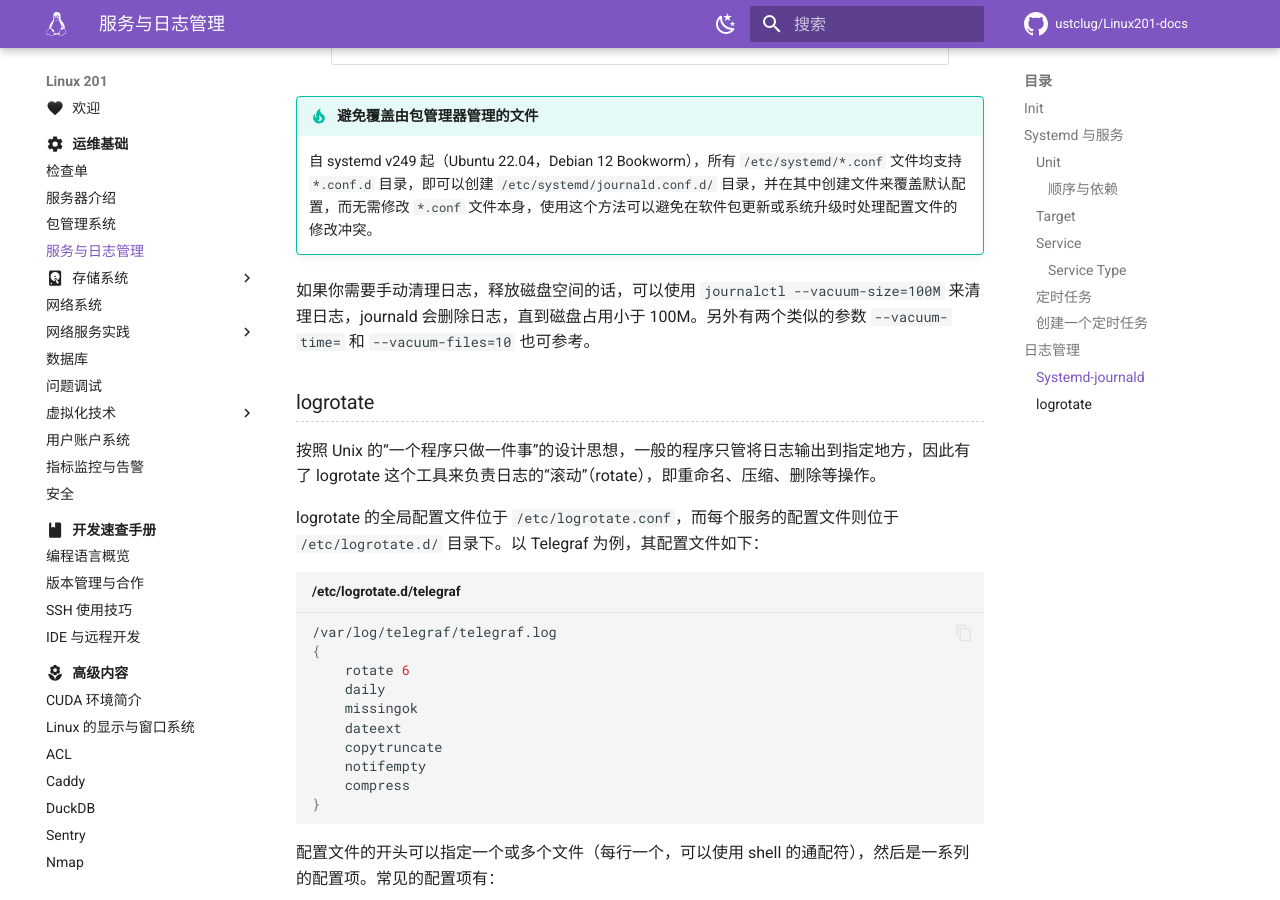
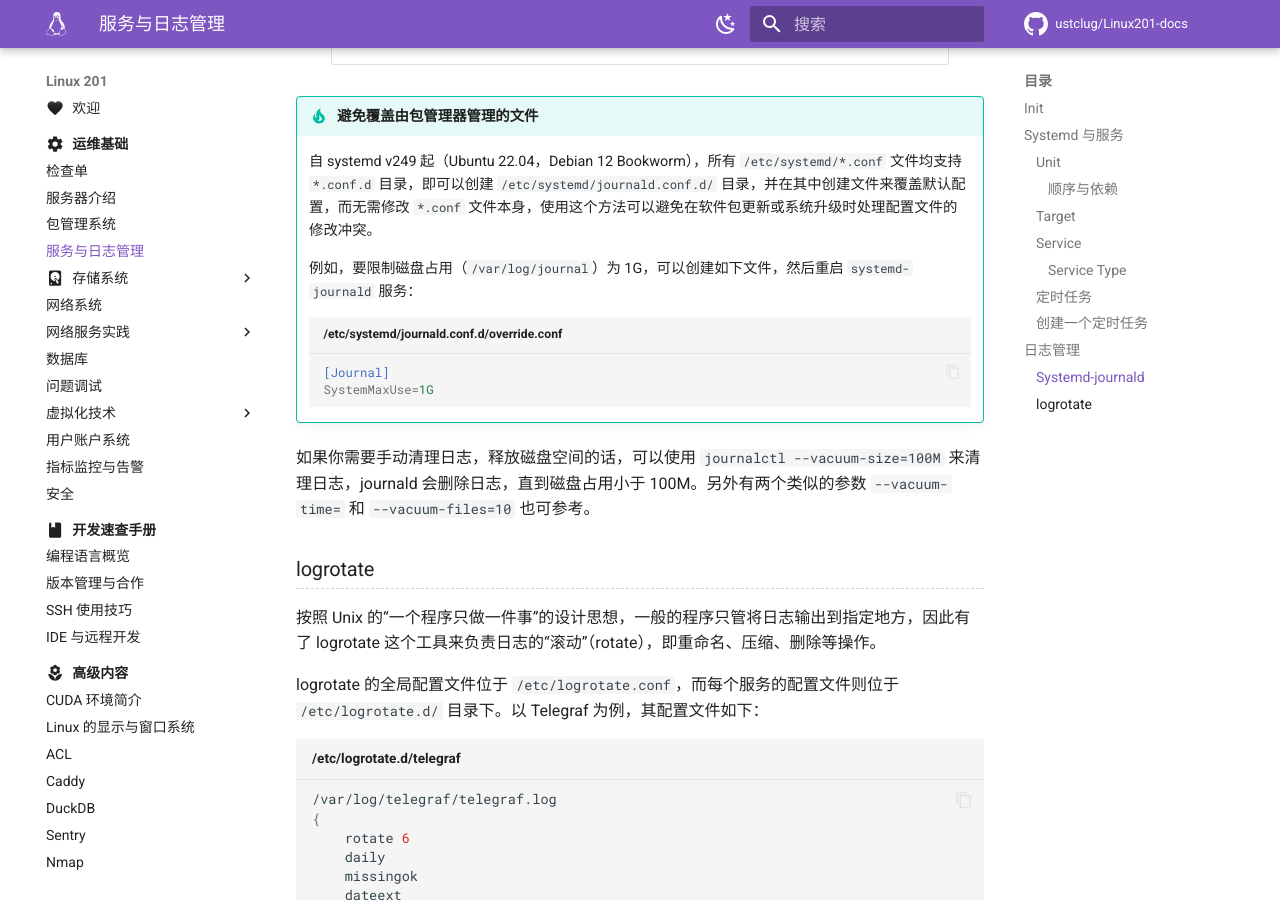
Before and after one commit to ustclug/Linux201-docs, an MkDocs documentation site: the page built from docs/ops/service.md, in a window 1280 px wide and 900 px high, scrolled down 8895 px. Built offline with MkDocs 1.6.1 and Material for MkDocs 9.7.7, drawn with Linux system fonts in a browser that asks for light colours; comment, search, counter and statistics services are not loaded.

````diff
--- a/docs/ops/service.md
+++ b/docs/ops/service.md
@@ -289,6 +289,13 @@ Journald 的配置文件位于 `/etc/systemd/journald.conf`，可以通过 [`jou
 
     自 systemd v249 起（Ubuntu 22.04，Debian 12 Bookworm），所有 `/etc/systemd/*.conf` 文件均支持 `*.conf.d` 目录，即可以创建 `/etc/systemd/journald.conf.d/` 目录，并在其中创建文件来覆盖默认配置，而无需修改 `*.conf` 文件本身，使用这个方法可以避免在软件包更新或系统升级时处理配置文件的修改冲突。
 
+    例如，要限制磁盘占用（`/var/log/journal`）为 1G，可以创建如下文件，然后重启 `systemd-journald` 服务：
+
+    ```ini title="/etc/systemd/journald.conf.d/override.conf"
+    [Journal]
+    SystemMaxUse=1G
+    ```
+
 如果你需要手动清理日志，释放磁盘空间的话，可以使用 `journalctl --vacuum-size=100M` 来清理日志，journald 会删除日志，直到磁盘占用小于 100M。另外有两个类似的参数 `--vacuum-time=` 和 `--vacuum-files=10` 也可参考。
 
 ### logrotate
````
Also changed, not shown: docs/ops/package.md (added, +8 -0 lines), includes/man.md (+2 -0 lines).
